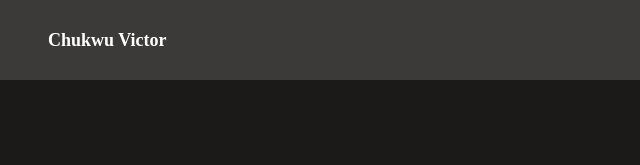
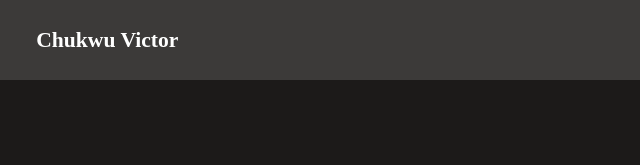
Before and after one commit to VICTOR-CHUKWU/portfolio, a website: page index.html in a window 1280 px wide. In both pictures the pointer is over the element "Chukwu Victor". Shown: the top 165 px of the page, 0-640 px from the left. Drawn offline with Linux system fonts and the light colour scheme.

Commit message:
added transition on logo

```diff
--- a/style.css
+++ b/style.css
@@ -42,10 +42,18 @@ a {
   text-decoration: none;
 }
 
+.logo {
+  transition: transform 2s ease-in-out;
+}
+
 .logo a {
   font-size: 18px;
   color: white;
   font-weight: 700;
+}
+
+.logo:hover {
+  transform: scale(1.2);
 }
 
 .socials a {
```
